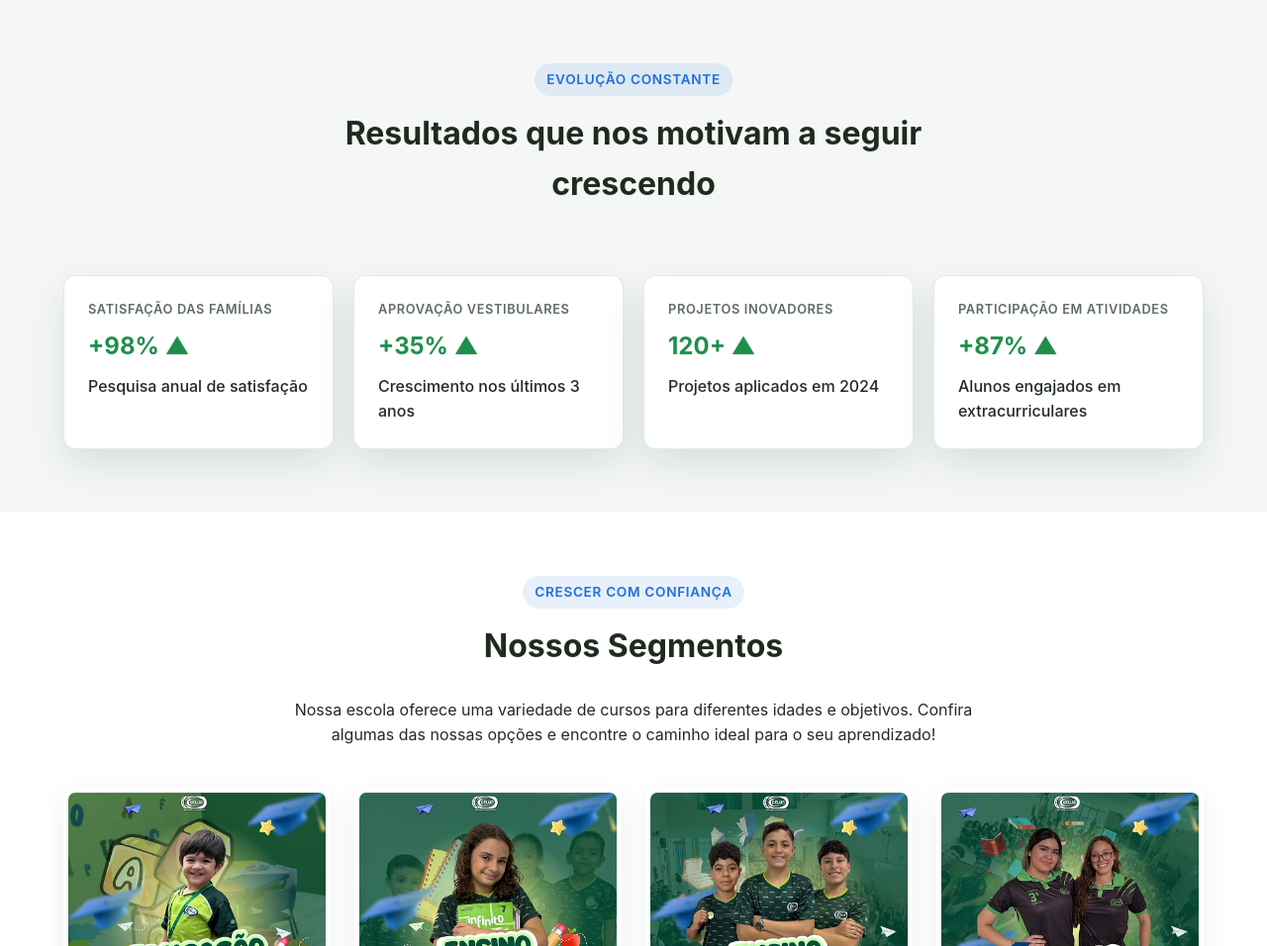
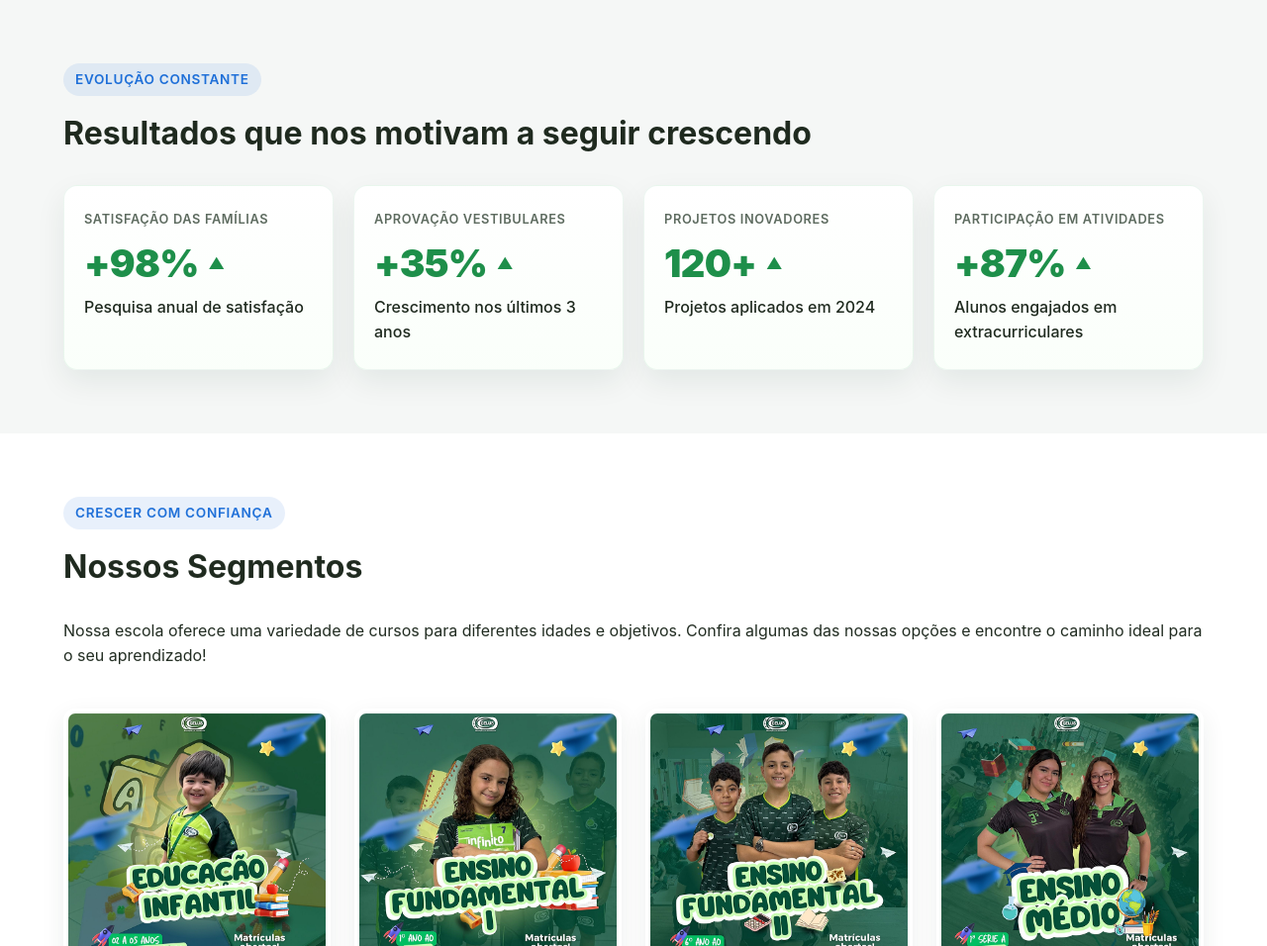
Before and after one commit to allekx/tester, a plain HTML site: page index.html in a window 1280 px wide. Shown: the part 880-1836 px from the top of the page at 99% size. Drawn offline with Linux system fonts and the light colour scheme.

Commit message:
atualização 2

```diff
--- a/assets/script.js
+++ b/assets/script.js
@@ -157,13 +157,23 @@ const animateNumber = (element) => {
   const prefix = element.dataset.prefix ?? "";
   const suffix = element.dataset.suffix ?? "";
 
+  // easeOutQuad
+  const easeOut = (t) => 1 - (1 - t) * (1 - t);
+
   const update = (currentTime) => {
     const elapsed = currentTime - startTime;
-    const progress = Math.min(elapsed / duration, 1);
-    const value = Math.floor(progress * target);
-    element.textContent = `${prefix}${value}${suffix}`;
-    if (progress < 1) {
+    const rawProgress = Math.min(elapsed / duration, 1);
+    const progress = easeOut(rawProgress);
+    const value = Math.round(progress * target);
+    // format with thousands separator for readability
+    const formatted = value.toLocaleString('pt-BR');
+    element.textContent = `${prefix}${formatted}${suffix}`;
+    if (rawProgress < 1) {
       requestAnimationFrame(update);
+    } else {
+      // final state: ensure exact target
+      element.textContent = `${prefix}${target.toLocaleString('pt-BR')}${suffix}`;
+      element.classList.add('count-done');
     }
   };
 
--- a/assets/styles.css
+++ b/assets/styles.css
@@ -326,17 +326,6 @@ a {
   background: linear-gradient(135deg, rgba(30, 143, 74, 0.08), rgba(30, 111, 216, 0.05));
 }
 
-.indicadores__grid {
-  display: grid;
-  gap: 2.5rem;
-}
-
-.indicadores__intro {
-  text-align: center;
-  max-width: 680px;
-  margin: 0 auto;
-}
-
 .indicadores__cards {
   display: grid;
   grid-template-columns: repeat(auto-fit, minmax(220px, 1fr));
@@ -344,12 +333,24 @@ a {
 }
 
 .indicador-card {
-  background: var(--white);
-  border-radius: var(--radius-md);
-  padding: 1.5rem;
-  box-shadow: 0 15px 40px rgba(11, 62, 31, 0.12);
-  border: 1px solid rgba(30, 143, 74, 0.15);
+  position: relative;
+  overflow: visible;
+  background: linear-gradient(180deg, rgba(255,255,255,0.95), rgba(250,255,250,0.95));
+  border-radius: 14px;
+  padding: 1.5rem 1.25rem;
+  box-shadow: 0 12px 30px rgba(16, 52, 33, 0.08);
+  border: 1px solid rgba(30, 143, 74, 0.08);
+  transition: transform 0.35s ease, box-shadow 0.35s ease;
+  display: flex;
+  flex-direction: column;
+  gap: 0.6rem;
 }
+
+.indicador-card:hover {
+  transform: translateY(-8px);
+  box-shadow: 0 22px 50px rgba(16, 52, 33, 0.12);
+}
+
 
 .indicador-card__tag {
   margin: 0;
@@ -361,17 +362,57 @@ a {
 }
 
 .indicador-card__valor {
-  font-size: 2.5rem;
-  margin: 0.5rem 0;
+  margin: 0.3rem 0 0.2rem;
   color: var(--green);
-  font-weight: 700;
+  font-weight: 800;
   display: flex;
   align-items: center;
-  gap: 0.35rem;
+  gap: 0.6rem;
+  line-height: 1;
 }
 
-.indicador-card__valor span {
-  font-size: 1.5rem;
+.indicador-card__numero {
+  display: inline-block;
+  font-size: clamp(1.6rem, 4vw, 2.4rem);
+  font-weight: 900;
+  letter-spacing: -0.02em;
+  transition: transform 0.6s cubic-bezier(.2,.9,.2,1), opacity 0.6s ease;
+  will-change: transform, opacity;
+}
+
+.indicador-card__valor .trend {
+  display: inline-flex;
+  align-items: center;
+  justify-content: center;
+  width: 32px;
+  height: 32px;
+  border-radius: 999px;
+  background: rgba(30,143,74,0.12);
+  color: var(--green);
+  font-size: 0.9rem;
+  font-weight: 800;
+}
+
+/* Subtle entrance for the number when the section becomes visible */
+[data-animate] .indicador-card__numero,
+.reveal .indicador-card__numero {
+  transform: translateY(10px);
+  opacity: 0;
+}
+.is-visible .indicador-card__numero {
+  transform: none;
+  opacity: 1;
+}
+
+/* pop animation when counting finishes */
+.indicador-card__numero.count-done {
+  animation: popIn 420ms cubic-bezier(.2,.9,.2,1);
+}
+
+@keyframes popIn {
+  0% { transform: scale(1); }
+  40% { transform: scale(1.12); }
+  100% { transform: scale(1); }
 }
 
 .indicador-card__sub {
@@ -381,8 +422,7 @@ a {
 }
 
 .section-header {
-  text-align: center;
-  max-width: 720px;
+  text-align: start;
   margin: 0 auto 2.5rem;
 }
 
```
